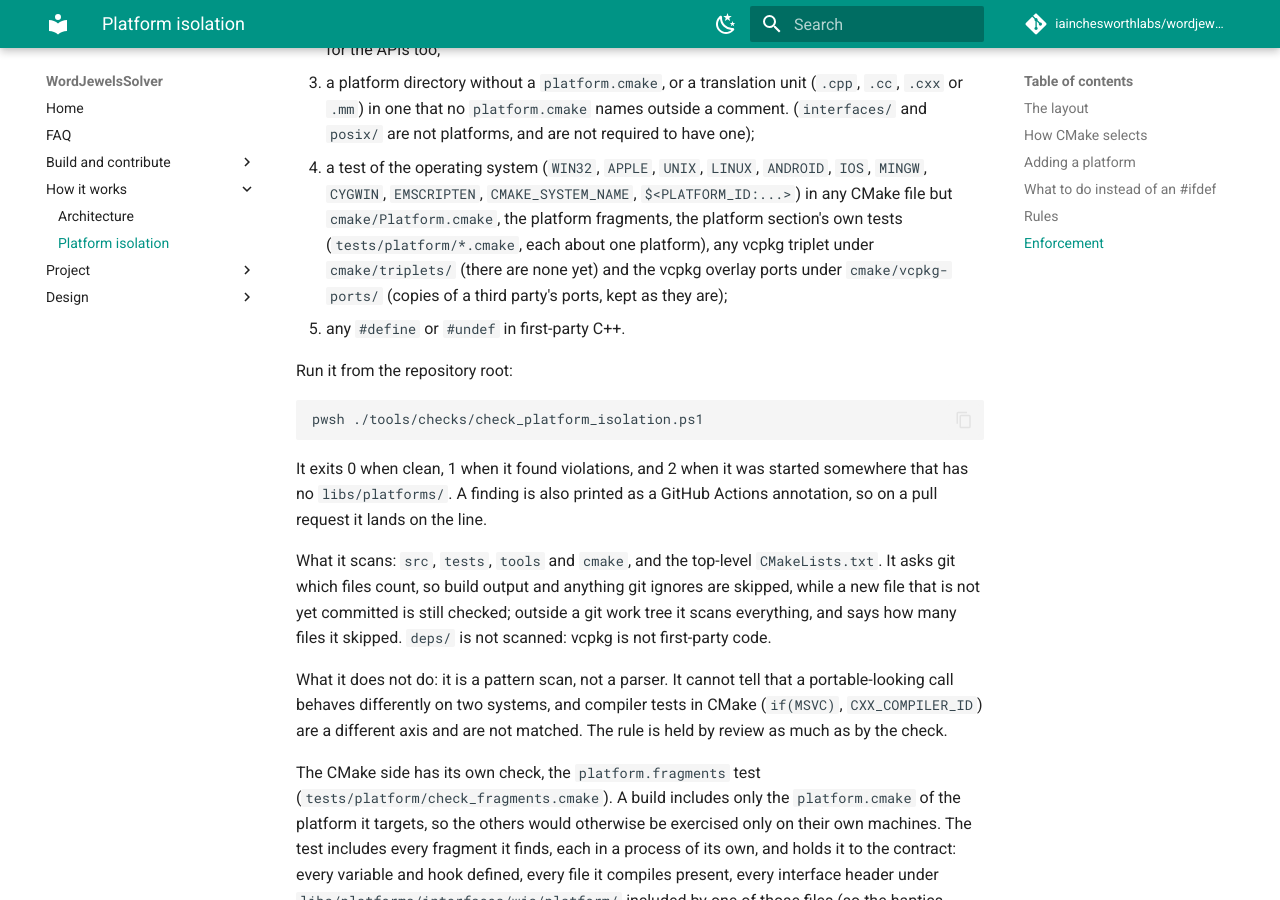
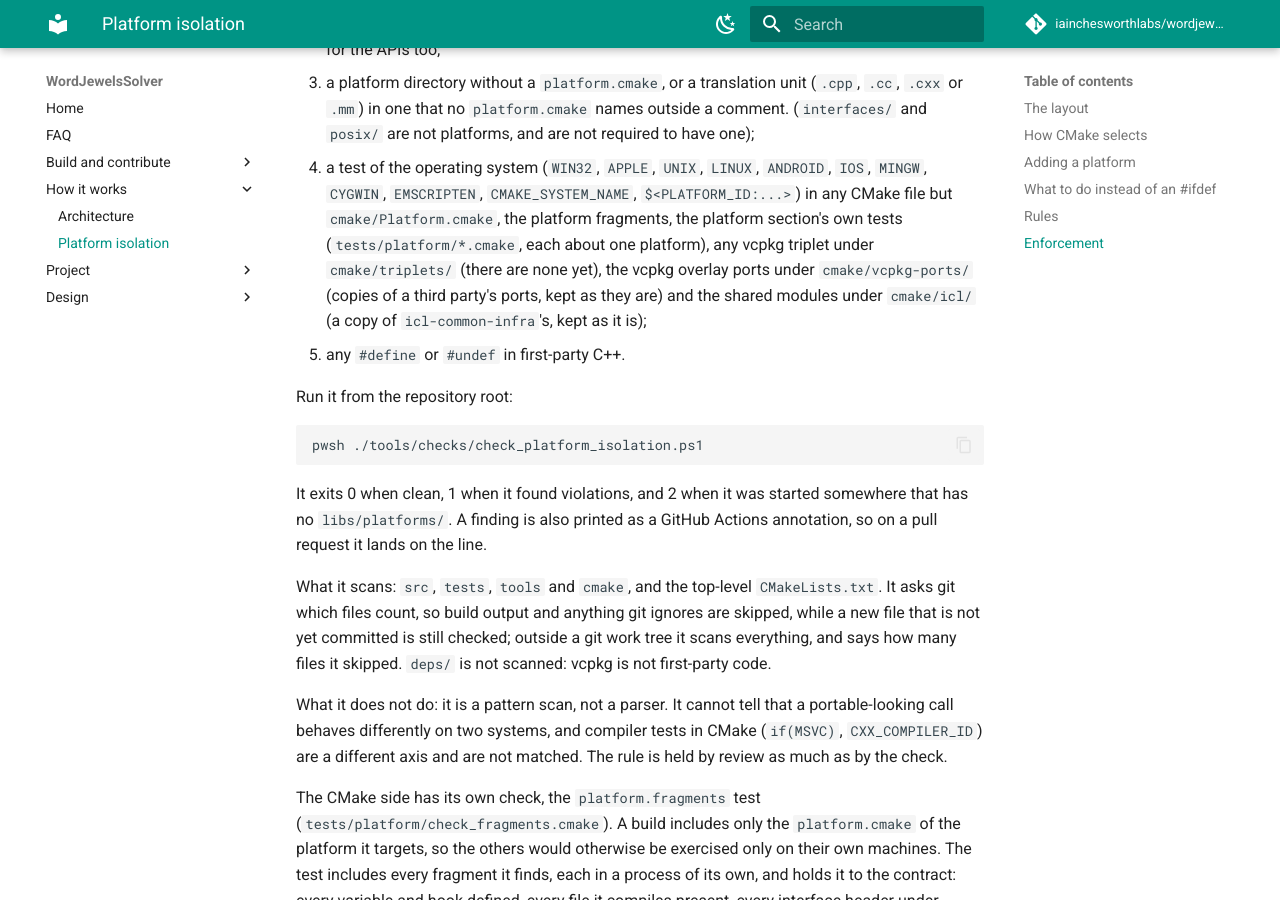
Before and after one commit to iainchesworthlabs/snapandspell, an MkDocs documentation site: the page built from docs/platform-isolation.md, in a window 1280 px wide and 900 px high, scrolled down 5149 px. Built offline with MkDocs 1.6.1 and Material for MkDocs 9.7.7, drawn with Linux system fonts in a browser that asks for light colours; comment, search, counter and statistics services are not loaded.

Commit message:
Leave the vendored cmake/icl out of the platform-isolation check
The shared modules test the platform for every project that uses them, and the copy is not edited here, as with the vcpkg overlay ports.

Signed-off-by: Iain Chesworth <iain.chesworth@gmail.com>

```diff
--- a/docs/platform-isolation.md
+++ b/docs/platform-isolation.md
@@ -168,8 +168,9 @@ fails, with a `file:line` for each finding, on:
    `$<PLATFORM_ID:...>`) in any CMake file but `cmake/Platform.cmake`, the
    platform fragments, the platform section's own tests (`tests/platform/*.cmake`,
    each about one platform), any vcpkg triplet under `cmake/triplets/` (there are
-   none yet) and the vcpkg overlay ports under `cmake/vcpkg-ports/` (copies of
-   a third party's ports, kept as they are);
+   none yet), the vcpkg overlay ports under `cmake/vcpkg-ports/` (copies of
+   a third party's ports, kept as they are) and the shared modules under
+   `cmake/icl/` (a copy of `icl-common-infra`'s, kept as it is);
 5. any `#define` or `#undef` in first-party C++.
 
 Run it from the repository root:
```
Also changed, not shown: 1 other file.
